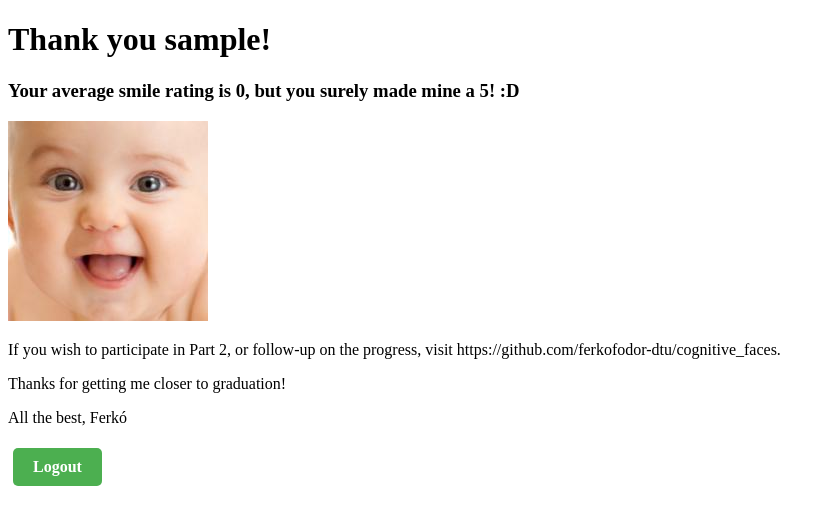
After one commit to ferkofodor-dtu/app, a Flask app: page /goodbye in a window 1280 px wide. The commit adds this page. Shown: the top 525 px of the page, without its empty margins (0-835 px from the left). Run offline with Flask 3, Linux system fonts and the light colour scheme; the visitor is signed in with stand-in values (Sample User, id 1).

Commit message:
working v1

```diff
--- a/app.py
+++ b/app.py
@@ -1,26 +1,20 @@
 from flask import Flask, render_template, request, redirect, session, url_for
 from flask_sqlalchemy import SQLAlchemy
 import os
-from flask_migrate import Migrate
 
-# Initialize Migrate
 app = Flask(__name__)
 app.secret_key = 'secret'
 
 # Configure SQLite database
-if os.environ.get('FLASK_ENV') == 'production':
-    app.config['SQLALCHEMY_DATABASE_URI'] = os.getenv('DATABASE_URL')
-else:
-    app.config['SQLALCHEMY_DATABASE_URI'] = 'sqlite:///local.db'  # For local development
+app.config['SQLALCHEMY_DATABASE_URI'] = "postgresql://ferkofodor:vYbU5PTZtOaIS31IG0NrTIYW4k6g8VAe@dpg-crg3lsaj1k6c739cbolg-a.frankfurt-postgres.render.com/cognitive_faces"
+
 app.config['SQLALCHEMY_TRACK_MODIFICATIONS'] = False
 db = SQLAlchemy(app)
-
-migrate = Migrate(app, db)
 
 # Define the database model
 class Rating(db.Model):
     id = db.Column(db.Integer, primary_key=True)
-    username = db.Column(db.String(100), nullable=False)
+    username = db.Column(db.String(50), nullable=False)
     image_index = db.Column(db.Integer, nullable=False)
     mood = db.Column(db.Integer, nullable=False)
 
@@ -35,9 +29,15 @@ def home():
 @app.route('/set_username', methods=['POST'])
 def set_username():
     username = request.form['username']
+    #check if the user already exists in the database
+    user = Rating.query.filter_by(username=username).first()
+    if user is not None:
+        return redirect('/already_exists')
+
     if username:
         session['username'] = username
         return redirect('/0')
+
     return redirect('/')
 
 @app.route('/<int:image_index>')
@@ -61,21 +61,39 @@ def index(image_index=0):
 
     # Get all ratings for the current user
     username = session['username']
+
     ratings = Rating.query.filter_by(username=username).all()
     rated_images = {rating.image_index for rating in ratings}
+    try:
+        current_rating = Rating.query.filter_by(username=username, image_index=image_index).first()
+        current_rating = current_rating.mood
+    except:
+        current_rating = None
 
     # Calculate progress
     progress = len(rated_images) / total_images * 100
+    is_goodbye = len(rated_images) == total_images
+    print(progress, is_goodbye)
 
-    # Check if the user is on the last image
-    is_last_image = (image_index == total_images - 1)
-
-    return render_template('index.html',
+    if is_goodbye:
+        return redirect('/goodbye')
+    else:
+        return render_template('index.html',
                            image=current_image,
                            image_index=image_index,
                            total_images=total_images,
                            progress=progress,
-                           is_last_image=is_last_image)
+                           current_rating=current_rating)
+
+@app.route('/goodbye')
+def goodbye():
+    avg_rating = Rating.query.filter_by(username=session['username']).with_entities(db.func.avg(Rating.mood)).scalar()
+    avg_rating = round(avg_rating, 2) if avg_rating else 0
+    return render_template('goodbye.html', avg_rating=avg_rating)
+
+@app.route('/already_exists')
+def already_exists():
+    return render_template('already_exists.html')
 
 @app.route('/rate', methods=['POST'])
 def rate():
@@ -88,8 +106,13 @@ def rate():
 
     # Store the rating in the database
     new_rating = Rating(username=username, image_index=image_index, mood=rating)
-    db.session.add(new_rating)
-    db.session.commit()
+    old_rating = Rating.query.filter_by(username=username, image_index=image_index).first()
+    if old_rating:
+        old_rating.mood = rating
+        db.session.commit()
+    else:
+        db.session.add(new_rating)
+        db.session.commit()
 
     # Redirect to the next image or stay on the last one
     return redirect(f'/{image_index + 1}' if image_index < len(os.listdir('static/images')) - 1 else f'/{image_index}')
--- /dev/null
+++ b/templates/goodbye.html
@@ -0,0 +1,48 @@
+<!DOCTYPE html>
+<html lang="en">
+<head>
+    <meta charset="UTF-8">
+    <meta http-equiv="X-UA-Compatible" content="IE=edge">
+    <meta name="viewport" content="width=device-width, initial-scale=1.0">
+    <title>Rate the Smile</title>
+    <style>
+        /* Button styling */
+        .button {
+            display: inline-block;
+            padding: 10px 20px;
+            font-size: 16px;
+            font-weight: bold;
+            text-align: center;
+            text-decoration: none;
+            background-color: #4caf50;
+            color: white;
+            border-radius: 5px;
+            border: none;
+            cursor: pointer;
+            transition: background-color 0.3s ease;
+            margin: 5px;
+        }
+
+        /* Hover effect for buttons */
+        .button:hover {
+            background-color: #45a049;
+        }
+
+        /* Disabled button style */
+        .button[disabled] {
+            background-color: #cccccc;
+            cursor: not-allowed;
+        }
+    </style>
+</head>
+<body>
+    <h1>Thank you {{ session.username }}!</h1>
+    <h3>Your average smile rating is {{ avg_rating }}, but you surely made mine a 5! :D</h3>
+    <img src="/static/smile_image.jpg" alt="Smile" width="200">
+
+    <p>If you wish to participate in Part 2, or follow-up on the progress, visit https://github.com/ferkofodor-dtu/cognitive_faces.</p>
+    <p>Thanks for getting me closer to graduation!</p>
+    <p>All the best, Ferkó</p>
+    <a href="/logout" class="button">Logout</a>
+</body>
+</html>
```
Also changed, not shown: requirements.txt (+6 -77 lines), templates/already_exists.html (added, +18 -0 lines), templates/home.html (+18 -0 lines), templates/index.html (+12 -4 lines), static/smile_image.jpg (added).
